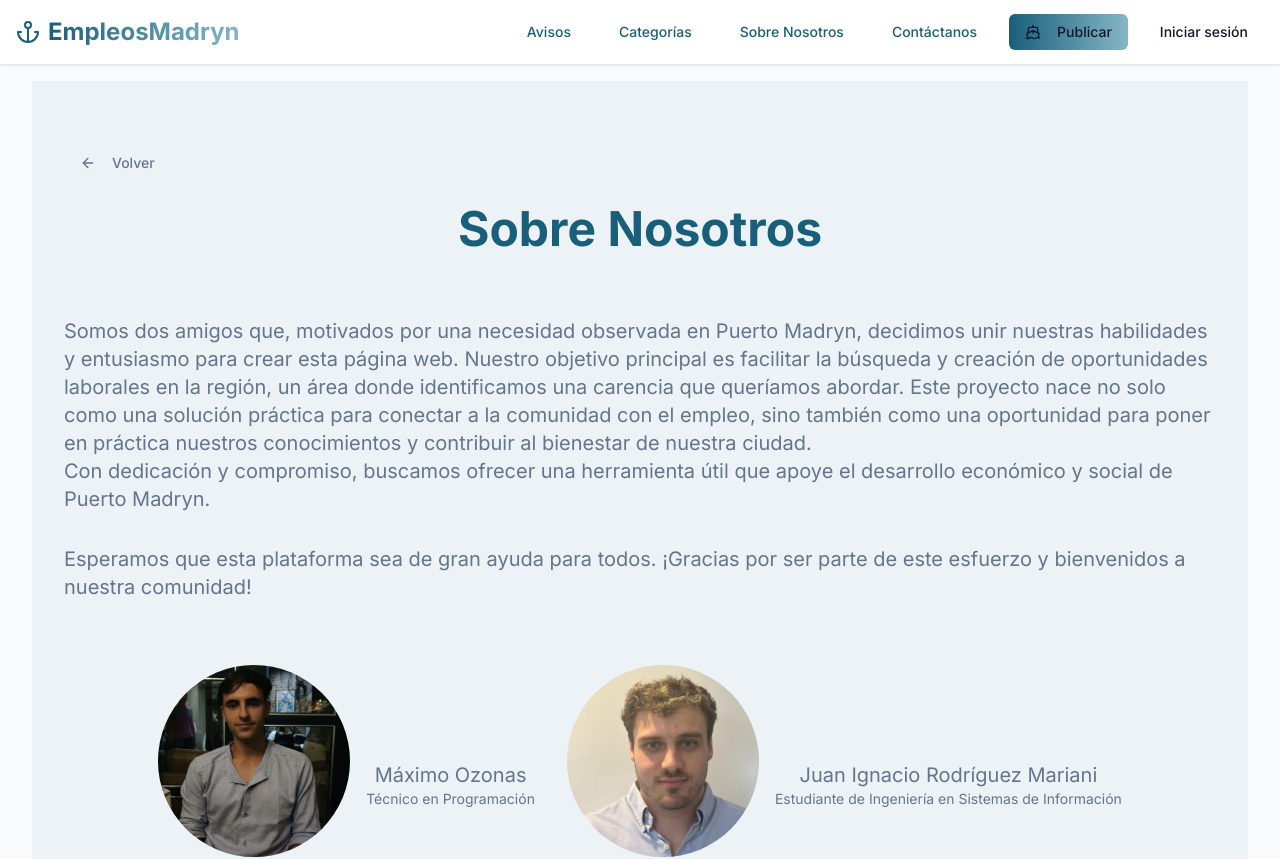
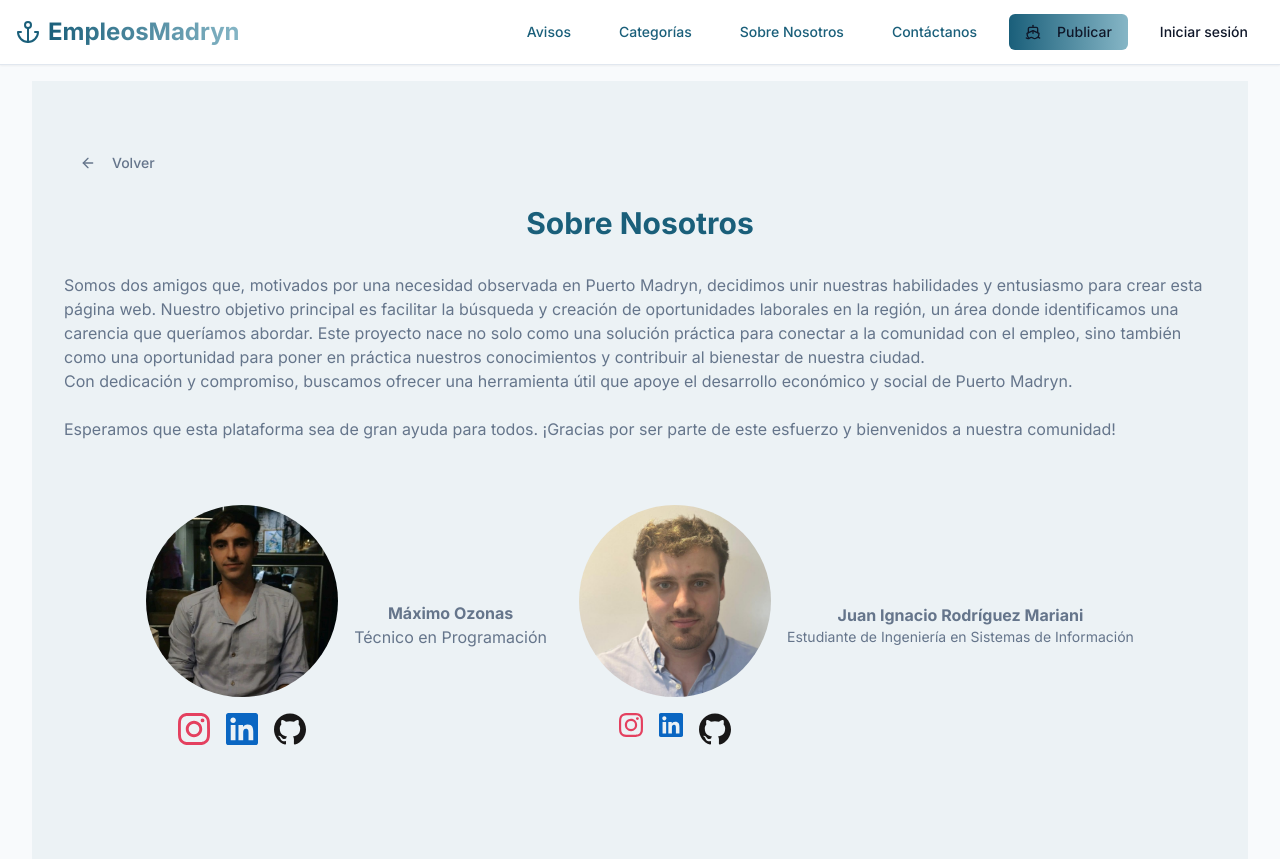
Before and after one commit to maxiozonas/empleo-puerto-madryn-front-end, a Next.js app: page /sobre-nosotros in a window 1280 px wide. Shown: the top 859 px of the page. Built offline with nearby package versions, Linux system fonts and the light colour scheme; no server answers.

Commit message:
Correccion Sobre nosotros ajuste size

```diff
--- a/app/sobre-nosotros/page.tsx
+++ b/app/sobre-nosotros/page.tsx
@@ -38,14 +38,12 @@ export default function AboutUs() {
         </Button>
       </div>
       <div className="flex flex-col items-center gap-8">
-        <h1 className="text-3xl sm:text-4xl md:text-5xl font-bold text-primary mb-8">
+        <h1 className="text-3xl font-bold text-center text-primary gap-4">
           Sobre Nosotros
         </h1>
-        <p className="text-lg sm:text-xl text-muted-foreground ">
+        <p className="text-muted-foreground ">
           Somos dos amigos que, motivados por una necesidad observada en Puerto Madryn, decidimos unir nuestras habilidades y entusiasmo para crear esta página web. Nuestro objetivo principal es facilitar la búsqueda y creación de oportunidades laborales en la región, un área donde identificamos una carencia que queríamos abordar. Este proyecto nace no solo como una solución práctica para conectar a la comunidad con el empleo, sino también como una oportunidad para poner en práctica nuestros conocimientos y contribuir al bienestar de nuestra ciudad. <br />
-          Con dedicación y compromiso, buscamos ofrecer una herramienta útil que apoye el desarrollo económico y social de Puerto Madryn.
-        </p>
-        <p className="text-lg sm:text-xl text-muted-foreground">
+          Con dedicación y compromiso, buscamos ofrecer una herramienta útil que apoye el desarrollo económico y social de Puerto Madryn. <br /> <br />
           Esperamos que esta plataforma sea de gran ayuda para todos. ¡Gracias por ser parte de este esfuerzo y bienvenidos a nuestra comunidad!
         </p>
       </div>
@@ -105,8 +103,8 @@ export default function AboutUs() {
           </div>
         </div>
         <div className="text-center mr-4">
-            <p className="text-lg sm:text-xl text-muted-foreground">Máximo Ozonas</p>
-            <p className="text-sm text-muted-foreground">Técnico en Programación</p>
+            <p className="font-bold text-muted-foreground">Máximo Ozonas</p>
+            <p className="text-muted-foreground">Técnico en Programación</p>
           </div>
 
         <div className="flex flex-col items-center gap-4">
@@ -128,9 +126,9 @@ export default function AboutUs() {
               <Image
                 src={icons.instagram}
                 alt="Instagram de Juan Ignacio"
-                className="h-8 w-8"
-                width={32}
-                height={32}
+                className="h-6 w-6"
+                width={24}
+                height={24}
                />
             </a>
             <a
@@ -142,9 +140,9 @@ export default function AboutUs() {
                 <Image
                     src={icons.linkedin}
                     alt="LinkedIn de Juan Ignacio"
-                    className="h-8 w-8"
-                    width={32}
-                    height={32}
+                    className="h-6 w-6"
+                    width={24}
+                    height={24}
                 />
             </a>
             <a
@@ -164,7 +162,7 @@ export default function AboutUs() {
           </div>
         </div>
         <div className="text-center">
-            <p className="text-lg sm:text-xl text-muted-foreground">Juan Ignacio Rodríguez Mariani</p>
+            <p className="font-bold text-muted-foreground">Juan Ignacio Rodríguez Mariani</p>
             <p className="text-sm text-muted-foreground">Estudiante de Ingeniería en Sistemas de Información</p>
           </div>
       </div>
```
Also changed, not shown: 1 other file (tests, documents, lock files or other folders).
